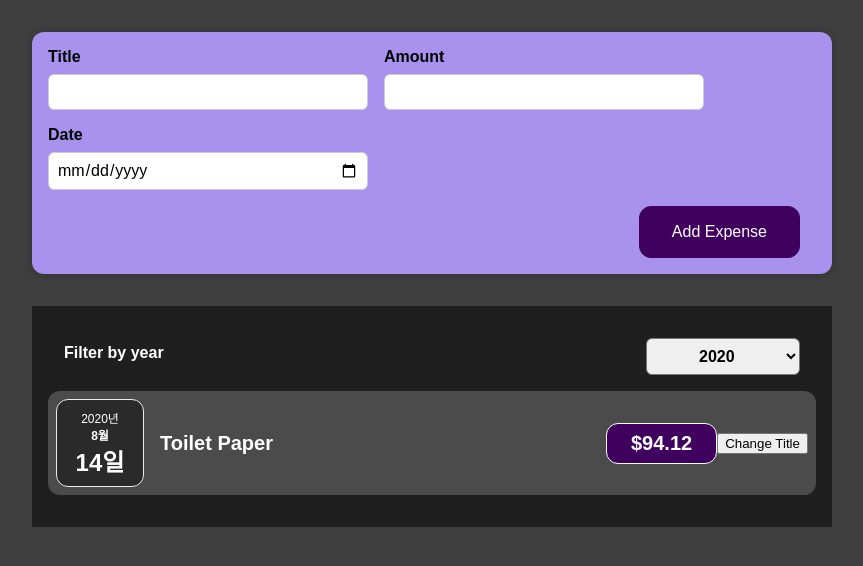
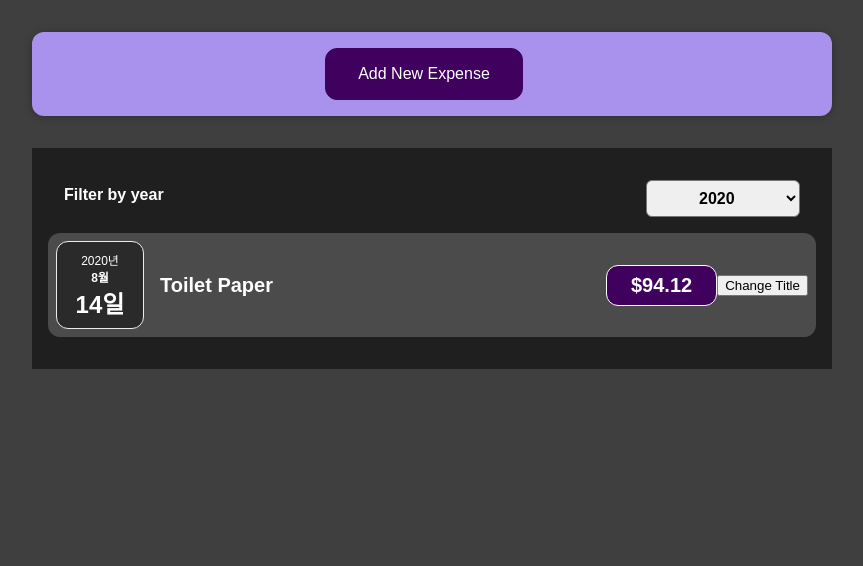
Before and after one commit to shch989/React-Complete-Guide, a React (Create React App) app: page / in a window 1280 px wide. Shown: the top 566 px of the page, without its empty margins (208-1071 px from the left). Built offline with nearby package versions, Linux system fonts and the light colour scheme.

Commit message:
버튼기능 추가 및 코드 정리

```diff
--- a/src/components/Expenses/Expenses.js
+++ b/src/components/Expenses/Expenses.js
@@ -1,7 +1,7 @@
 import React, { useState } from "react";
-import ExpenseItem from "./ExpenseItem";
 import Card from "../UI/Card";
 import ExpensesFilter from "./ExpensesFilter";
+import ExpensesList from "./ExpensesList";
 
 import './Expenses.css'
 
@@ -23,14 +23,7 @@
          selected={filteredYear}
          onChangeFilter={filterChangeHandler}
         />
-        {filteredExpenses.map((expense) => (
-          <ExpenseItem
-            key={expense.id}
-            title={expense.title}
-            amount={expense.amount}
-            date={expense.date}
-          />
-        ))}
+        <ExpensesList items={filteredExpenses}/>
       </Card>
     </div>
   )
--- /dev/null
+++ b/src/components/Expenses/ExpensesList.css
@@ -0,0 +1,9 @@
+.expenses-list {
+  list-style: none;
+  padding: 0;
+}
+
+.expenses-list__fallback {
+  color: white;
+  text-align: center;
+}
--- /dev/null
+++ b/src/components/Expenses/ExpensesList.js
@@ -0,0 +1,28 @@
+import React from 'react';
+import ExpenseItem from './ExpenseItem';
+
+import "./ExpensesList.css"
+
+const ExpensesList = props => {
+
+  if(props.items.length === 0) {
+    return <h2 className='expenses-list__fallback'>Found no expenses.</h2>
+  }
+
+  return (
+    <ul className='expenses-list'>
+      {
+        props.items.map((expense) => (
+        <ExpenseItem
+          key={expense.id}
+          title={expense.title}
+          amount={expense.amount}
+          date={expense.date}
+        />
+        ))
+      }
+    </ul>
+  )
+}
+
+export default ExpensesList
--- a/src/components/NewExpense/ExpenseForm.js
+++ b/src/components/NewExpense/ExpenseForm.js
@@ -72,6 +72,7 @@
         </div>
       </div>
       <div className='new-expense__actions'>
+        <button type="button" onClick={props.onCancel}>Cancel</button>
         <button type='submit'>Add Expense</button>
       </div>
   </form>
--- a/src/components/NewExpense/NewExpense.js
+++ b/src/components/NewExpense/NewExpense.js
@@ -1,10 +1,12 @@
-import React from 'react';
+import React, {useState} from 'react';
 
 import ExpenseForm from './ExpenseForm';
 
 import './NewExpense.css'
 
 const NewExpense = (props) => {
+  const [isEditing, setIsEditing] = useState(false);
+
   const saveExpenseDataHandler = (enterExpenseData) => {
     const expenseData = {
       id: Math.random().toString(),
@@ -13,9 +15,18 @@
     props.onAddExpense(expenseData)
   }
 
+  const startEditingHandler = () => {
+    setIsEditing(true)
+  }
+
+  const stopEditingHandler = () => {
+    setIsEditing(false)
+  }
+
   return (
     <div className='new-expense'>
-      <ExpenseForm onSaveExpenseData ={saveExpenseDataHandler}/>
+      {!isEditing && <button onClick={startEditingHandler}>Add New Expense</button>}
+      { isEditing && <ExpenseForm onSaveExpenseData ={saveExpenseDataHandler} onCancel={stopEditingHandler}/> }
     </div>
   )
 }
```
